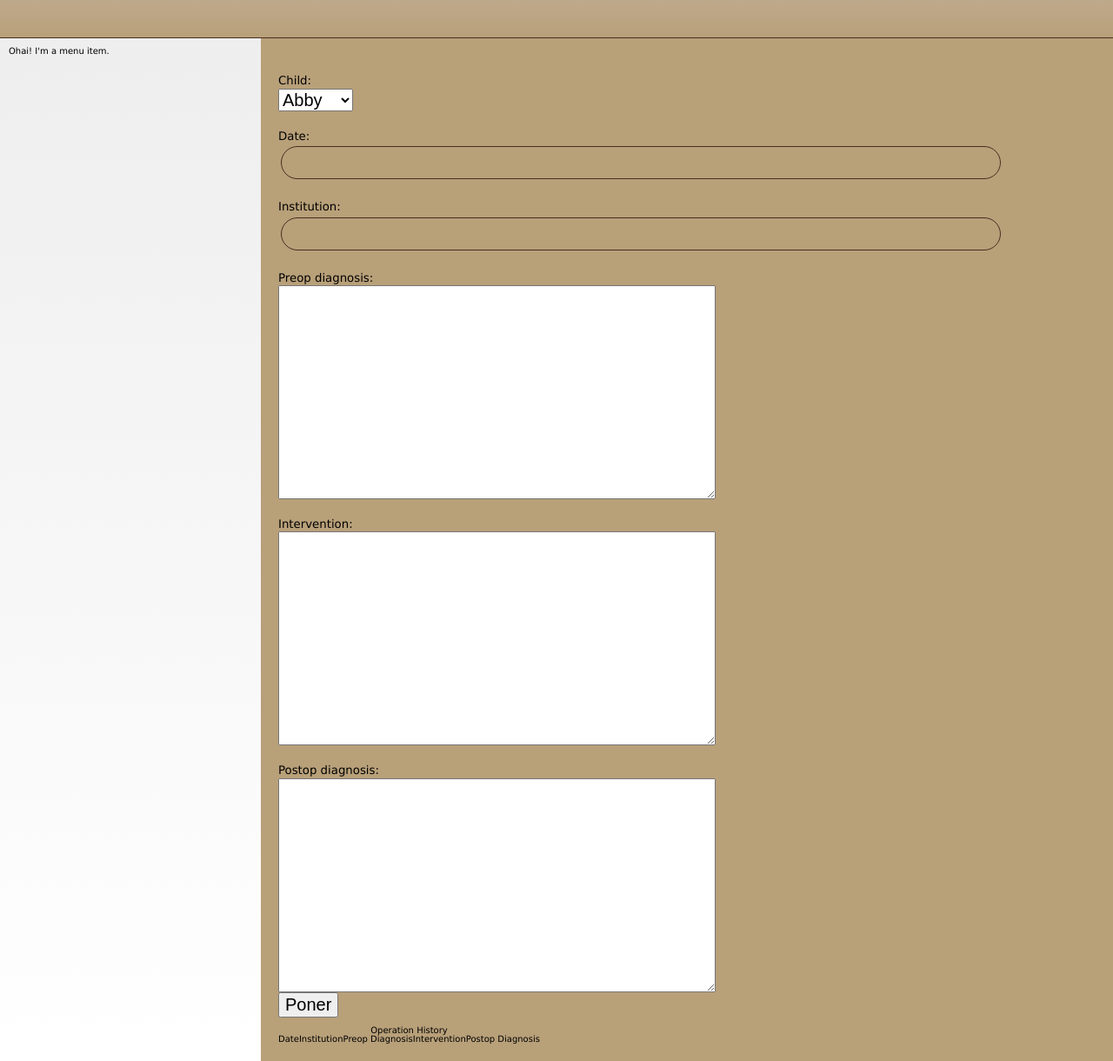
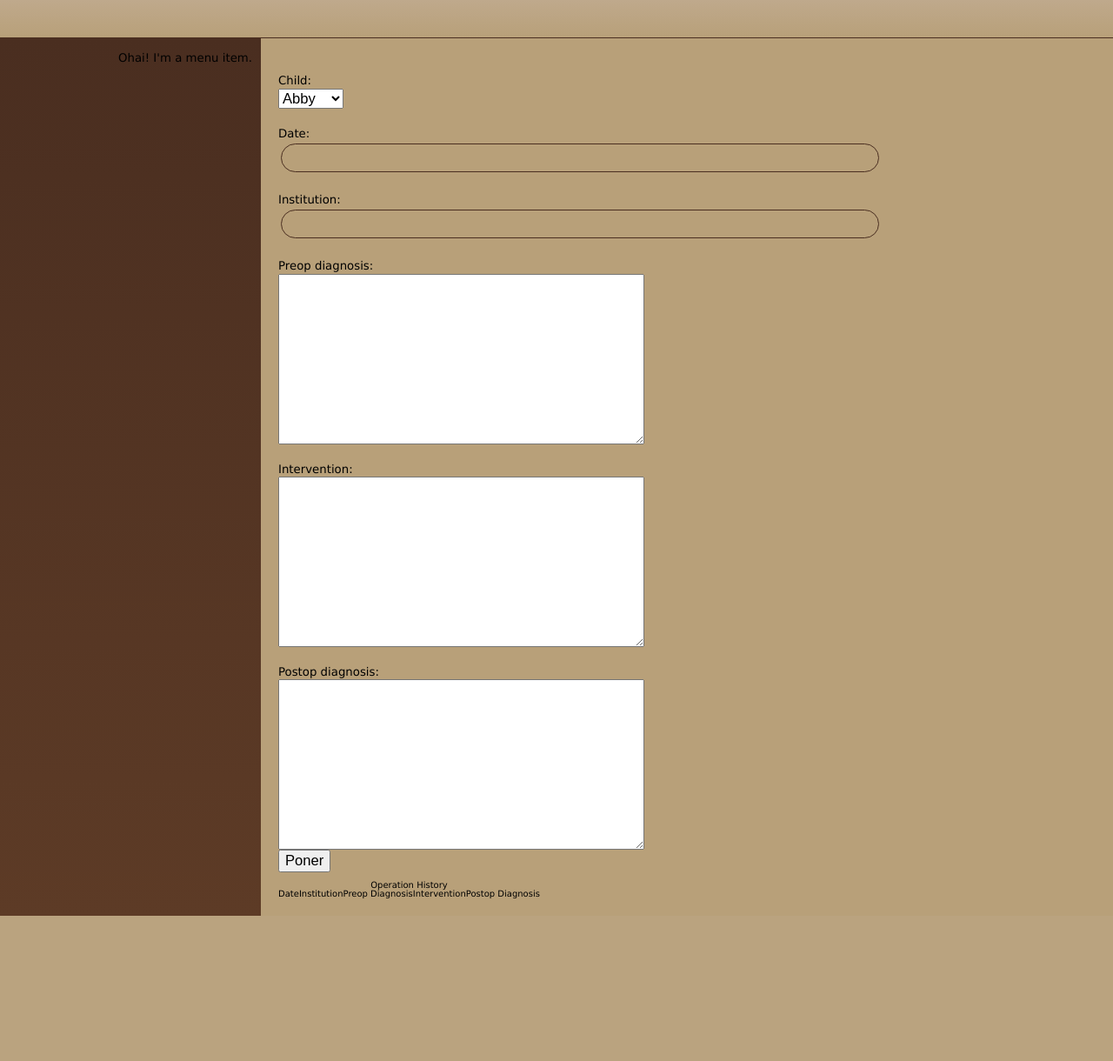
Before and after one commit to sscalpone/HBI, a Django app: page /tracker/operation_history/1 in a window 1280 px wide. Shown: the part 65-1285 px from the top of the page at 87% size. After the commit the page ends 1118 px from the top, so only its background shows below. Run offline with Django 3.2, Linux system fonts and the light colour scheme; data comes from the database, SQL or seed files in the repository; data that the repository does not hold is empty.

Commit message:
Styling sidebar and changing a few other basic styles.

```diff
--- a/assets/css/tracker.css
+++ b/assets/css/tracker.css
@@ -164,7 +164,7 @@ form {
 
 }
 form * {
-    font-size: 2em;
+    font-size: 1.66em;
     display: block;
 }
 
@@ -176,7 +176,7 @@ form label {
 form input[type="text"], form input[type="password"] {
     outline: none;
     background: transparent;
-    font-size: 2em;
+    font-size: 1.66em;
     border-radius: 1em;
     padding: 0.33em 0.66em;
     margin: 3px;
@@ -189,6 +189,10 @@ form input[type="text"]:focus, form input[type="password"]:focus {
     margin: 0px;
     border: 4px #4A2E20 solid;
     background: #bfa98c;
+}
+
+form input[type="file"] {
+    font-size: initial;
 }
 
 form label {
@@ -234,8 +238,8 @@ div#child-info dd {
 div.two-column {
     float: left;
     height: 100%;
-    background: #fff;
-    background: linear-gradient(#eee, #fff);
+    background: #4A2E20;
+    background: linear-gradient(#4A2E20, #5d3b26);
     clear:both;
 }
 
@@ -251,3 +255,13 @@ div.two-column #sidebar ul {
 div.two-column #content {
     float: left;
 }
+
+div.two-column #sidebar ul li {
+    font-size: 1.33em;
+    line-height: 2em;
+    text-align: right;
+}
+
+div.two-column #sidebar ul li a {
+    color: #fff;
+}
```
